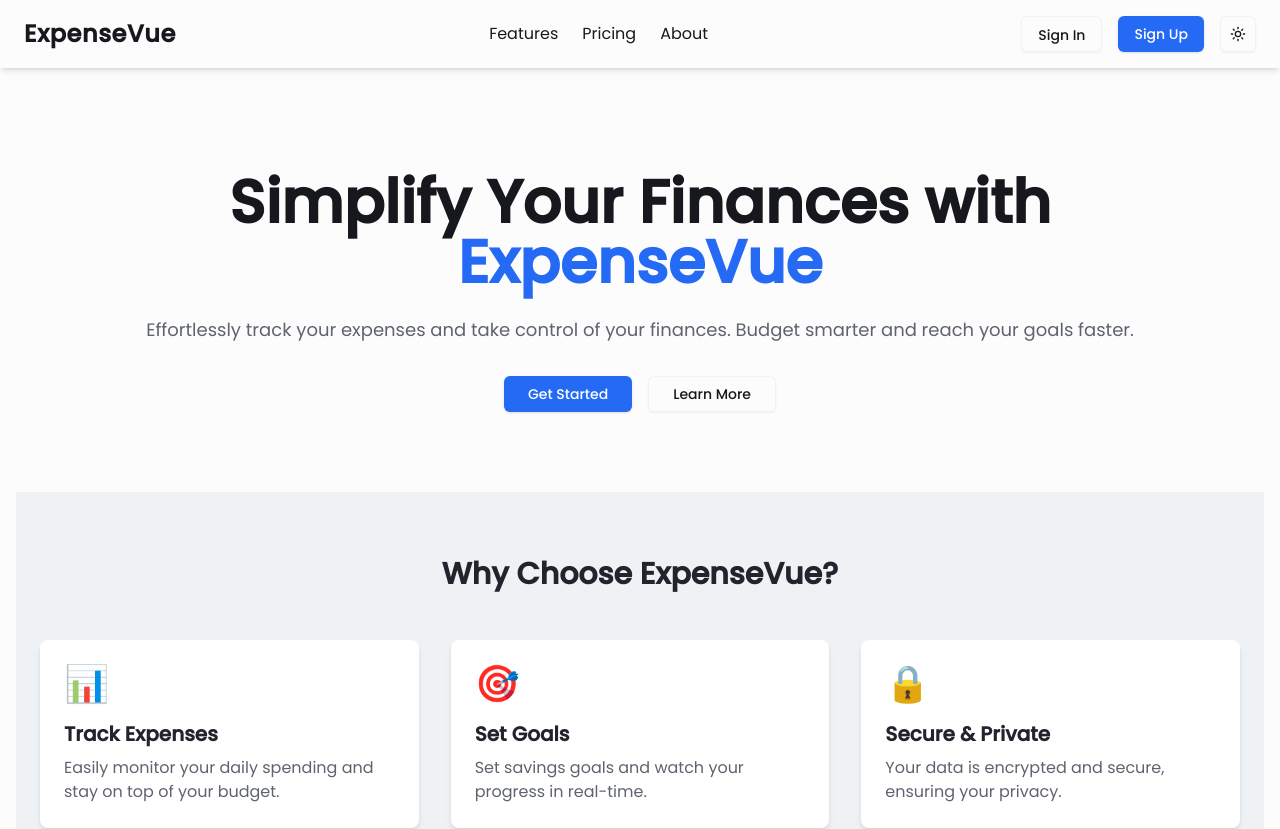
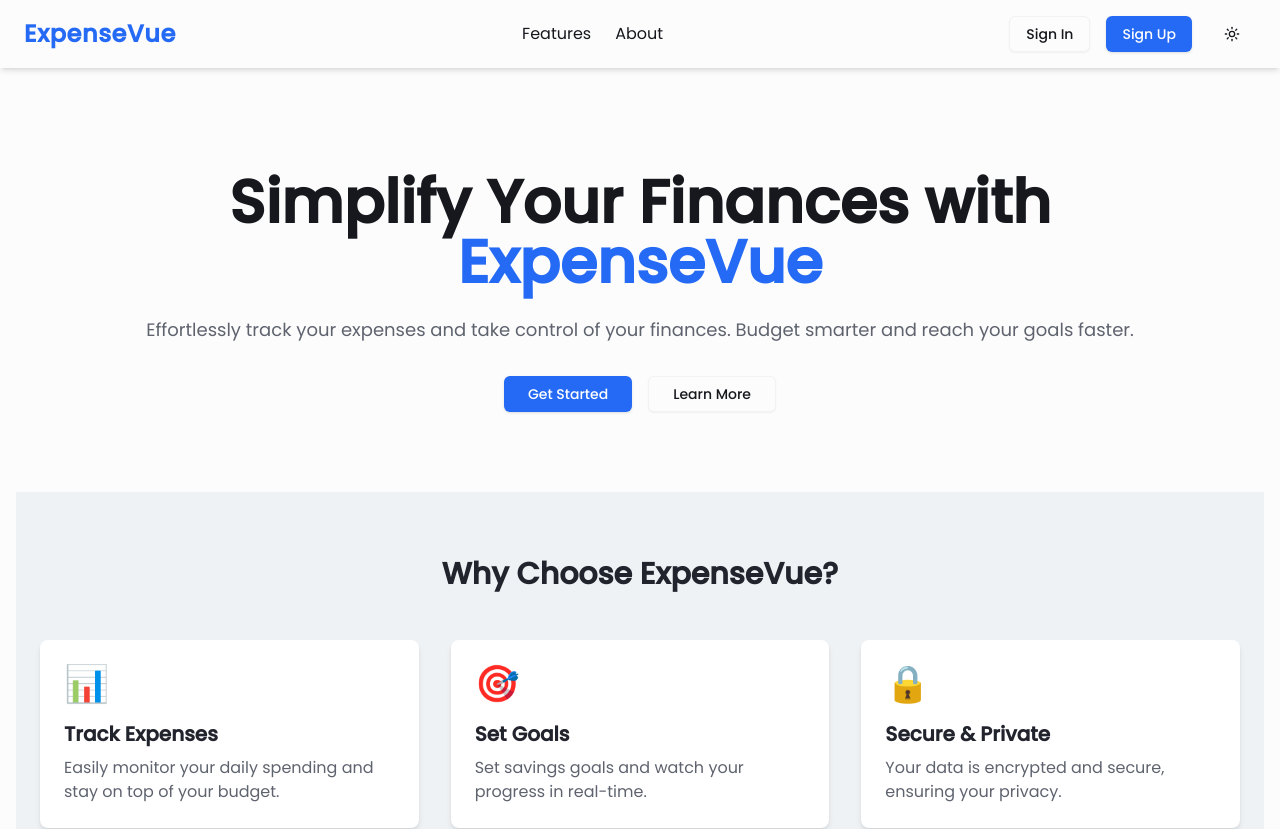
Before and after one commit to helios274/expense-vue, a React (Vite) app in the folder frontend-v2/: page / in a window 1280 px wide. Shown: the top 829 px of the page. Built offline with nearby package versions, Linux system fonts and the light colour scheme.

Commit message:
Redesign Navbar

```diff
--- a/frontend-v2/src/components/Navbar.tsx
+++ b/frontend-v2/src/components/Navbar.tsx
@@ -1,41 +1,98 @@
+import React from "react";
 import { Button } from "@/components/ui/button";
 import { ModeToggle } from "./ThemeToggler";
+import { Link, NavLink, useLocation } from "react-router-dom";
+import {
+  DropdownMenu,
+  DropdownMenuContent,
+  DropdownMenuItem,
+  DropdownMenuTrigger,
+} from "@/components/ui/dropdown-menu"; // shadcn components
+import { AlignJustify } from "lucide-react";
 
-const Navbar = () => {
+interface MenuItem {
+  title: string;
+  to: string;
+}
+
+const menuItems: MenuItem[] = [
+  { title: "Features", to: "/features" },
+  { title: "About", to: "/about" },
+  { title: "Sign Up", to: "/sign-up" },
+  { title: "Sign In", to: "/sign-in" },
+];
+
+const getActiveClass = ({ isActive }: { isActive: boolean }) =>
+  isActive
+    ? "text-primary font-bold" // Active styles
+    : "hover:text-primary transition-colors"; // Default styles
+
+const Navbar: React.FC = () => {
+  const location = useLocation();
+
+  // Function to check if the current path matches the menu item's path
+  const isActiveLink = (path: string) => {
+    return location.pathname === path;
+  };
   return (
     <nav className="sticky top-0 z-50 flex items-center justify-between px-6 py-4 bg-background text-foreground shadow-md">
       {/* Logo */}
-      <div className="text-2xl font-bold tracking-wide">
-        <a href="/" className="hover:text-primary">
+      <div className="text-xl md:text-2xl font-bold tracking-wide">
+        <Link to="/" className="text-primary">
           ExpenseVue
-        </a>
+        </Link>
       </div>
 
-      {/* Links */}
-      <div className="hidden md:flex space-x-6">
-        <a href="#features" className="hover:text-primary transition-colors">
-          Features
-        </a>
-        <a href="#pricing" className="hover:text-primary transition-colors">
-          Pricing
-        </a>
-        <a href="#about" className="hover:text-primary transition-colors">
-          About
-        </a>
+      {/* Desktop Links */}
+      <div className="hidden md:flex items-center space-x-6">
+        {menuItems.slice(0, 2).map((menuItem) => (
+          <NavLink
+            key={menuItem.title}
+            to={menuItem.to}
+            className={getActiveClass}
+          >
+            {menuItem.title}
+          </NavLink>
+        ))}
       </div>
 
       {/* Actions */}
-      <div className="flex items-center space-x-4">
-        <Button variant="outline" className="hidden md:inline-block">
-          Sign In
+      <div className="hidden md:flex items-center space-x-4">
+        <Button variant="outline" asChild>
+          <Link to="/sign-in">Sign In</Link>
         </Button>
-        <Button
-          variant="default"
-          className="bg-primary text-primary-foreground"
-        >
-          Sign Up
+        <Button variant="default" asChild>
+          <Link to="/sign-up">Sign Up</Link>
         </Button>
         <ModeToggle />
+      </div>
+
+      {/* Mobile Menu */}
+      <div className="md:hidden flex items-center space-x-2">
+        <ModeToggle />
+        <DropdownMenu modal={false}>
+          <DropdownMenuTrigger asChild>
+            <Button variant="outline" aria-label="Open Menu">
+              <AlignJustify />
+            </Button>
+          </DropdownMenuTrigger>
+          <DropdownMenuContent className="w-40 border-0" align="end">
+            {menuItems.map((menuItem) => (
+              <DropdownMenuItem key={menuItem.title} asChild>
+                <NavLink
+                  to={menuItem.to}
+                  className={`w-full ${
+                    isActiveLink(menuItem.to)
+                      ? "text-primary font-bold"
+                      : "hover:text-primary transition-colors"
+                  }`}
+                >
+                  {menuItem.title}
+                </NavLink>
+              </DropdownMenuItem>
+            ))}
+          </DropdownMenuContent>
+        </DropdownMenu>
       </div>
     </nav>
   );
--- a/frontend-v2/src/components/ThemeToggler.tsx
+++ b/frontend-v2/src/components/ThemeToggler.tsx
@@ -20,15 +20,15 @@ export function ModeToggle() {
   };
 
   return (
-    <DropdownMenu>
+    <DropdownMenu modal={false}>
       <DropdownMenuTrigger asChild>
-        <Button variant="outline" size="icon">
+        <Button variant="ghost">
           <Sun className="h-[1.2rem] w-[1.2rem] rotate-0 scale-100 transition-all dark:-rotate-90 dark:scale-0" />
           <Moon className="absolute h-[1.2rem] w-[1.2rem] rotate-90 scale-0 transition-all dark:rotate-0 dark:scale-100" />
           <span className="sr-only">Toggle theme</span>
         </Button>
       </DropdownMenuTrigger>
-      <DropdownMenuContent align="end">
+      <DropdownMenuContent align="end" className="border-0">
         <DropdownMenuItem
           onClick={() => handleThemeChange("light")}
           className={theme === "light" ? "font-semibold text-blue-500" : ""}
```
